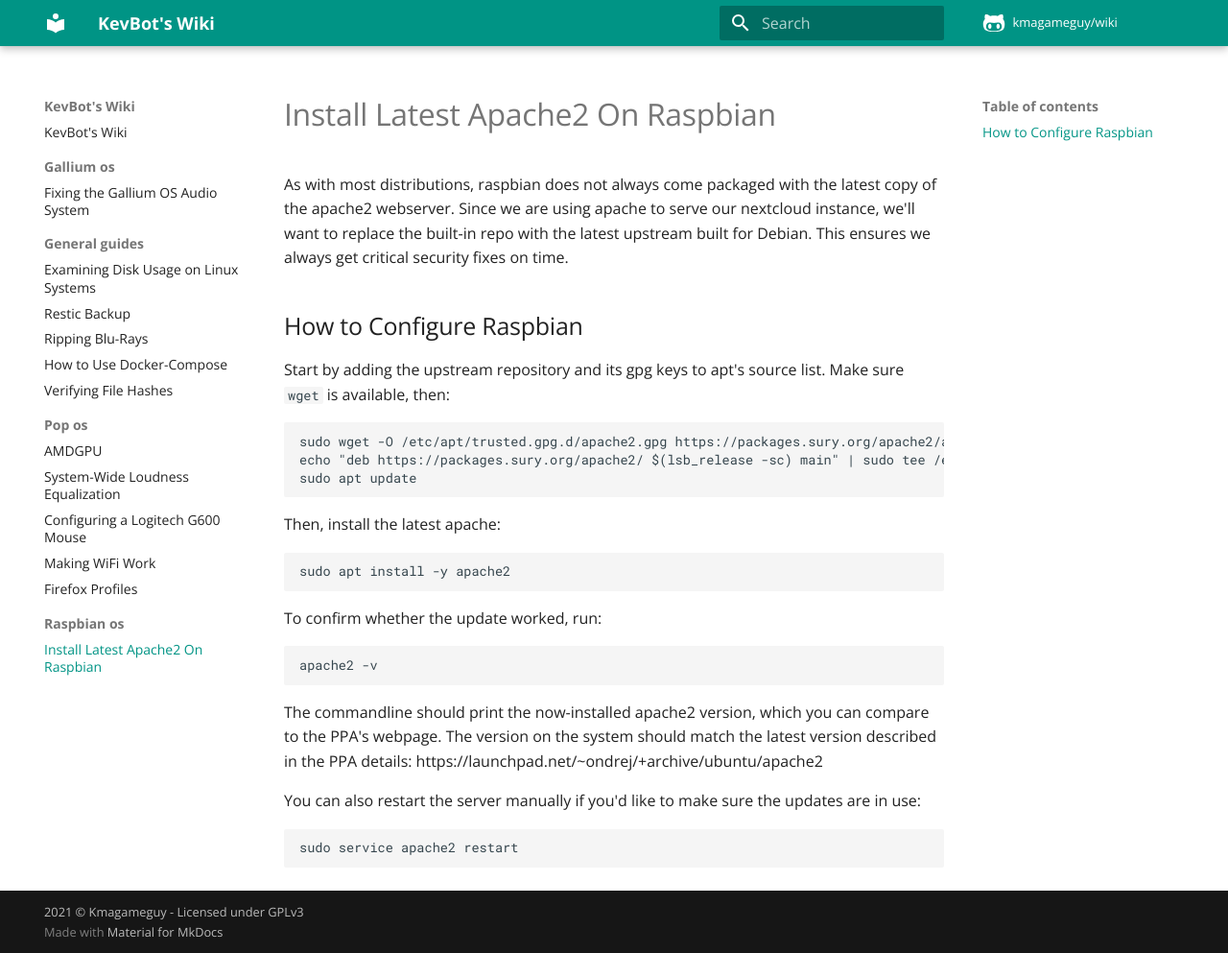
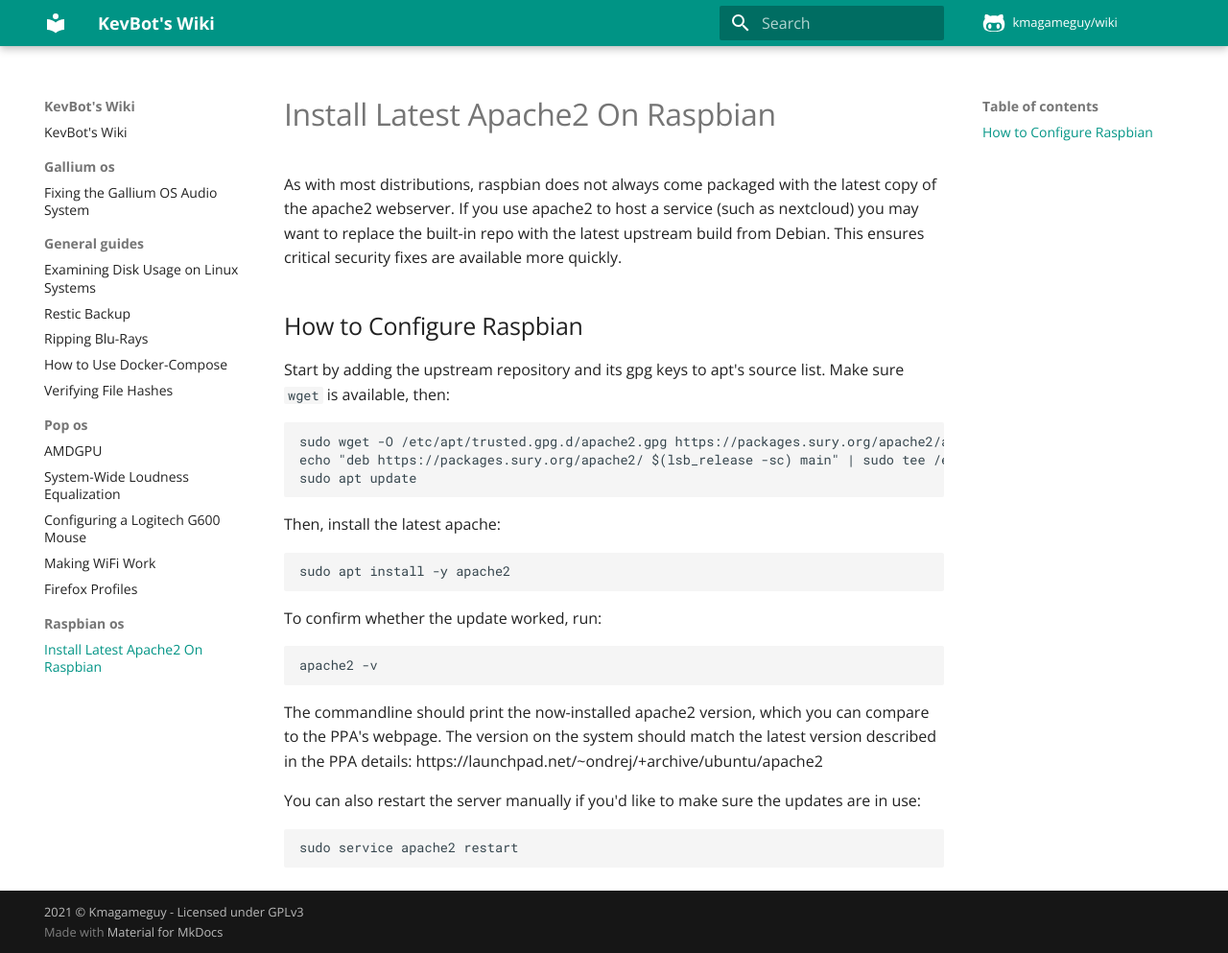
Before and after one commit to Kmagameguy/wiki, an MkDocs documentation site: the page built from docs/raspbian_os/latest_apache2_on_raspbian.md, in a window 1280 px wide and 993 px high. Shown: the whole window at 96% size. Built offline with MkDocs 1.6.1 and Material for MkDocs 9.7.7, drawn with Linux system fonts in a browser that asks for light colours; comment, search, counter and statistics services are not loaded.

Commit message:
Make Apache2 Guide More Generic

```diff
--- a/docs/raspbian_os/latest_apache2_on_raspbian.md
+++ b/docs/raspbian_os/latest_apache2_on_raspbian.md
@@ -1,10 +1,10 @@
 # Install Latest Apache2 On Raspbian
 
 As with most distributions, raspbian does not always come packaged
-with the latest copy of the apache2 webserver.  Since we are using
-apache to serve our nextcloud instance, we'll want to replace the
-built-in repo with the latest upstream built for Debian.  This ensures
-we always get critical security fixes on time.
+with the latest copy of the apache2 webserver.  If you use apache2 to host
+a service (such as nextcloud) you may want to replace the
+built-in repo with the latest upstream build from Debian.  This ensures critical security
+fixes are available more quickly.
 
 ## How to Configure Raspbian
 
```
